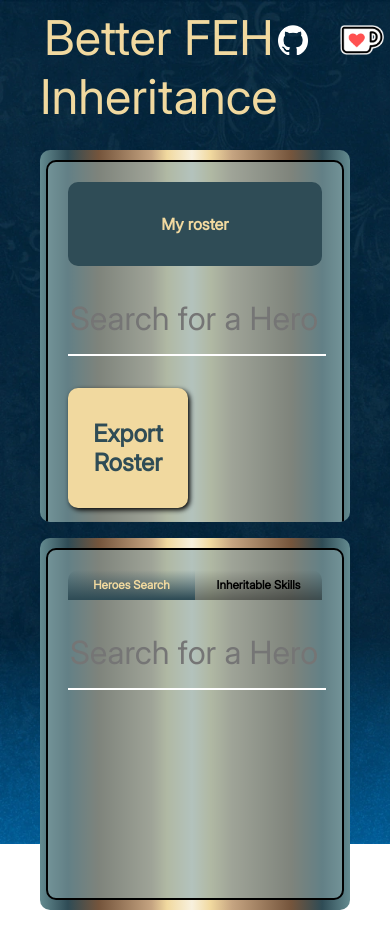
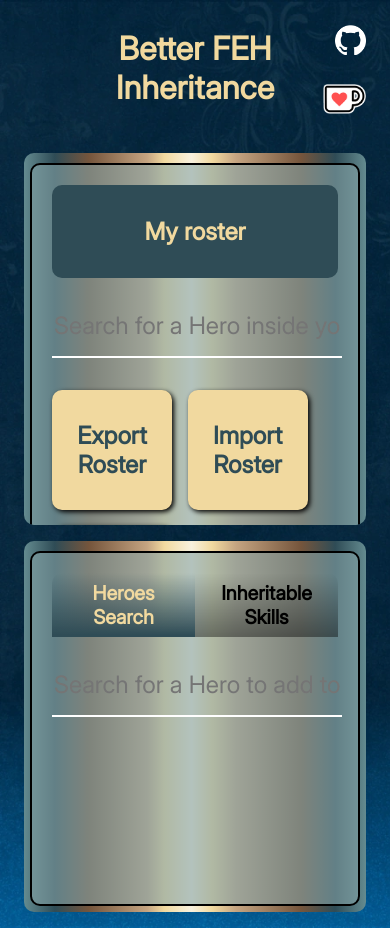
Before and after one commit to mk360/feh-inheritance, a plain HTML site: page index.html in a window 390 px wide. Drawn offline with Linux system fonts and the light colour scheme; no server answers.

Commit message:
improve mobile css

```diff
--- a/index.html
+++ b/index.html
@@ -34,7 +34,7 @@
     </head>
     <body>
         <header>
-            <span>Better FEH Inheritance</span>
+            <h1>Better FEH Inheritance</h1>
             <div class="socials">
                 <a aria-label="GitHub Repository" href="https://github.com/mk360/feh-inheritance"><img alt="GitHub" src="./static/github.png" /></a>
                 <a aria-label="Ko-fi webpage" href="https://ko-fi.com/toniontheonion">
--- a/static/index.css
+++ b/static/index.css
@@ -24,7 +24,7 @@
     background-repeat: no-repeat;
     background-size: cover;
     overflow-x: hidden;
-    height: calc(var(--vh, 1vh) * 100);
+    height: calc(var(--vh, 1vh) * 110);
 }
 
 .frame {
@@ -82,8 +82,8 @@
 }
 
 body {
-    padding-left: 2rem;
-    padding-right: 2rem;
+    padding-left: 1rem;
+    padding-right: 1rem;
     display: flex;
     flex-direction: column;
     gap: 1.5rem;
@@ -96,8 +96,9 @@
     display: grid;
     grid-template-columns: 1fr 3fr 1fr;
 
-    span {
+    h1 {
         grid-area: 1 / 2 / 1 / 2;
+        font-size: clamp(1rem, 10vw, 2rem);
     }
 
     & .socials {
@@ -382,7 +383,7 @@
     nav {
 
         li {
-            font-size: 3cqw;
+            font-size: 5vw;
             flex: 1;
             text-align: center;
         }
@@ -434,12 +435,13 @@
     justify-content: center;
     align-items: center;
     padding: 2rem 1rem;
-    font-size: clamp(1rem, 3vw, 1.5rem);
+    font-size: clamp(1rem, 7vw, 1.5rem);
     font-weight: 600;
     margin-bottom: 1rem;
     color: var(--feh-gold);
     background-color: var(--navy-blue);
     border-radius: 10px;
+    text-align: center;
 
     .character-selected {
         flex-direction: column;
@@ -543,3 +545,16 @@
 .hide {
     display: none;
 }
+
+@media screen and (max-width: 500px) {
+    header .socials {
+        flex-direction: column;
+        justify-content: start;
+        align-items: flex-end;
+        gap: 0;
+    }
+
+    .text-input, .donor-banner {
+        font-size: 1.5rem;
+    }
+}
```
Also changed, not shown: index.min.html (+1 -1 lines), script/index.min.js, static/index.min.css.
